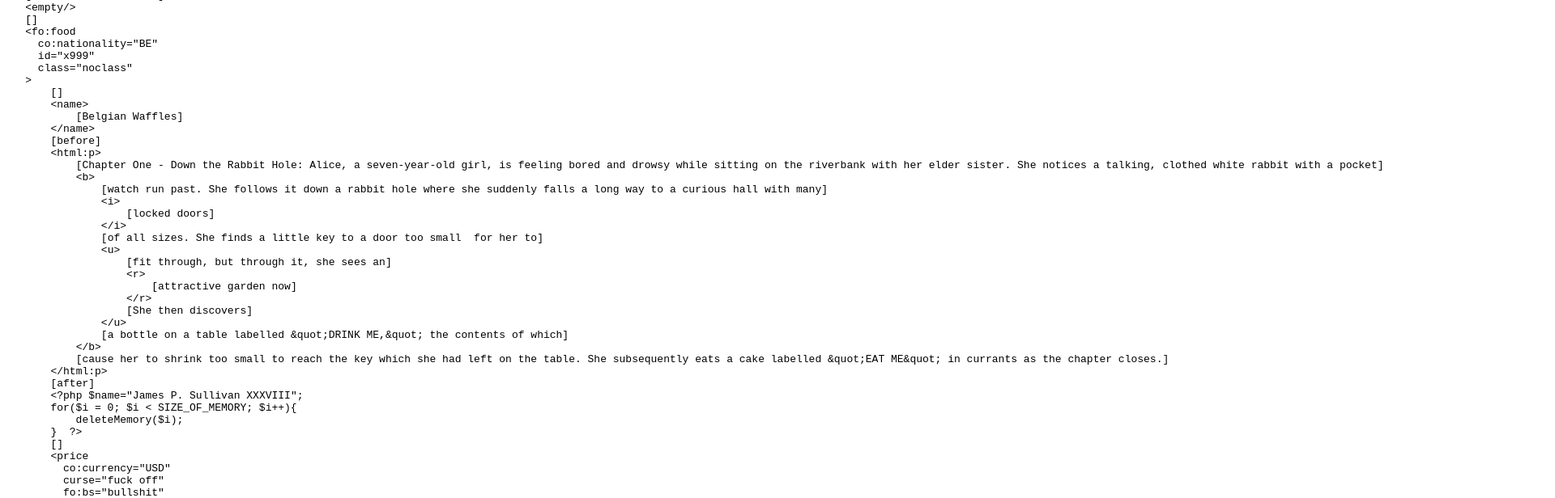
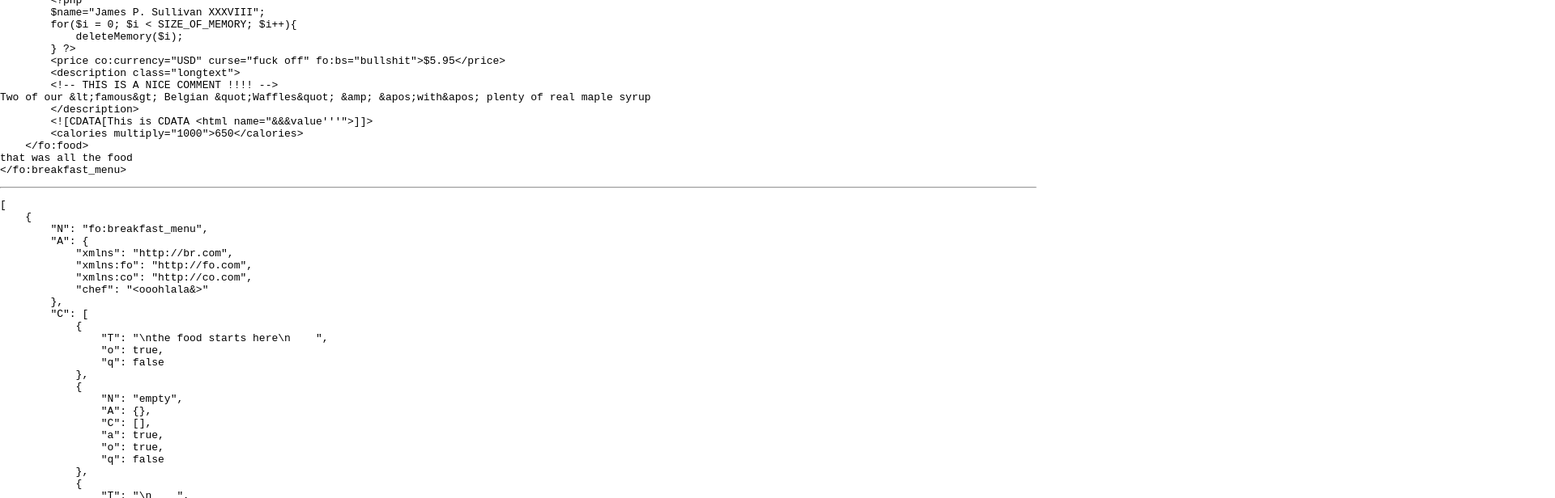
Before and after one commit to justinkelly69/snac2, a React (Create React App) app: page / in a window 1280 px wide. Shown: the part 200-816 px from the top of the page at 81% size, 1920 px wide, since content can reach past the window. Built offline with nearby package versions, Linux system fonts and the light colour scheme.

Commit message:
separated snac from tsx

```diff
--- a/src/App.tsx
+++ b/src/App.tsx
@@ -1,33 +1,48 @@
-import xml2snac from './lib/snac/xml2snac'
-import snac2xml from './lib/tsx/snac2xml';
-import xml1 from './lib/data/xml/waffle'
-
-import { OpenTag, CloseTag, EmptyTag, Text, CDATA, Comment, PI, Attributes, Attribute, Prefix, xmlOpts} from '../src/lib/tsx/outFuncs'
 import React from 'react';
 
-const fetchXml = async () => {
-    const response = await fetch('http://localhost/xml/waffle.xml', {
-        mode: "no-cors"
-    })
-    const xml = response.json()
-    console.log(JSON.stringify(response, null, 4))
-}
+import xml1 from './lib/data/xml/waffle'
+import xml2snac from './lib/snac/xml2snac'
+import snac2xml from './lib/snac/snac2xml';
+import xmlOut from './lib/tsx/snac2xml';
+import { XMLOpts, SNAC2XMLOpts } from './lib/snac/types';
+
+import { OpenTag, CloseTag, EmptyTag, Text, CDATA, Comment, PI, Attributes, Attribute, Prefix, xmlOpts} from './outFuncs'
 
 function App() {
 
+    const xmlOpts : XMLOpts = {
+        prefiNewLine: true,
+        prefixShow: true,
+        prefixChar: "    ",
+        attributePrefix: "  ",
+        selfCloseTags: true,
+        trimText: true,
+        allowComments: true,
+        allowPIs: true,
+    }
+
+    const snac2xmlOpts : SNAC2XMLOpts = {
+        selfCloseTags: true,
+        trimText: true,
+        allowComments: true,
+        allowPIs: true,
+    }
+
     const funcs = { OpenTag, CloseTag, EmptyTag, Text, CDATA, Comment, PI, Attributes, Attribute, Prefix }
-    //fetchXml()
     const snac = xml2snac(xml1)
-    const xml2 = snac2xml(snac, funcs, xmlOpts)
+    const xml2 = snac2xml(snac, xmlOpts)
+    const xml3 = xmlOut(snac, funcs, snac2xmlOpts)
 
     return (
         <>
-            <h1>Hello World</h1>
-            {/* <pre>{JSON.stringify(snac, null, 4)}</pre> */}
+            <pre>{xml1}</pre>
+            <hr />
+            <pre>{JSON.stringify(snac, null, 4)}</pre>
             <hr />
             <pre>{xml2}</pre>
+            <hr />
+            <pre>{xml3}</pre>
         </>
-
     )
 }
 
--- a/src/lib/snac/snac2xml.ts
+++ b/src/lib/snac/snac2xml.ts
@@ -1,7 +1,7 @@
 import {
     SNAC2XMLFuncs, SNACItem, SNACElement, AttributesType,
     SNACText, SNACCDATA, SNACComment, SNACPINode,
-    SNAC2XMLOpts
+    XMLOpts
 } from './types'
 
 import {
@@ -9,71 +9,84 @@ import {
     escapePIBody,
 } from './utils'
 
-const snac2xml = (snac: SNACItem[], funcs: SNAC2XMLFuncs, opts: SNAC2XMLOpts) => {
-    return _snac2xml(snac, [], funcs, opts)
+const render = (snac: SNACItem[], opts: XMLOpts) => {
+    return _render(snac, [], opts)
 }
 
-const _snac2xml = (snac: SNACItem[], path: number[], funcs: SNAC2XMLFuncs, opts: SNAC2XMLOpts) => {
+const _render = (snac: SNACItem[], path: number[], opts: XMLOpts) => {
     let out: string = "";
+    let prefix = getPrefix(path, true, opts)
 
     for (let i in Object.keys(snac)) {
         const newPath = [...path, parseInt(i)]
 
         if (snac[i].hasOwnProperty("N")) {
-            const snacElementNode: SNACElement = snac[i] as SNACElement;
+            const elementNode: SNACElement = snac[i] as SNACElement;
 
-            const elementName = snacElementNode["N"]
-            const attrs = attributesToXML(snacElementNode["A"], newPath, funcs)
-            const children = _snac2xml(snacElementNode["C"], newPath, funcs, opts)
-
-            if (children.length === 0 && opts.selfCloseTags) {
-                out += funcs.emptyTag(path, elementName, attrs)
+            if (elementNode["C"].length === 0 && opts.selfCloseTags) {
+                out += `${prefix}<${elementNode["N"]} ${attributes(prefix, elementNode["A"], opts)} />`
             }
             else {
-                out += funcs.openTag(path, elementName, attrs)
-                out += funcs.children(children)
-                out += funcs.closeTag(path, elementName)
+                out += `${prefix}<${elementNode["N"]} ${attributes(prefix, elementNode["A"], opts)}>`
+                out += _render(elementNode["C"], newPath, opts)
+                out += `${prefix}</${elementNode["N"]}>`
             }
         }
 
         else if (snac[i].hasOwnProperty("T")) {
-            const snacTextNode: SNACText = snac[i] as SNACText
-            let text = escapeHtml(snacTextNode["T"])
+            const textNode: SNACText = snac[i] as SNACText
+            let text = escapeHtml(textNode["T"])
             if (opts.trimText) {
                 text = text.trim()
+                if(text.length > 0) {
+                    out += `${prefix}[${text}]`
+                }
             }
-            out += funcs.text(path, text)
+            else {
+                out += `${prefix}[${text}]`
+            }
         }
 
         else if (snac[i].hasOwnProperty("D")) {
-            const snacCDATANode: SNACCDATA = snac[i] as SNACCDATA
-            out += funcs.cdata(path, escapeCDATA(snacCDATANode["D"]))
+            const dataNode: SNACCDATA = snac[i] as SNACCDATA
+            out += `${prefix}<![CDATA[${escapeCDATA(dataNode["D"])}]]>`
         }
 
         else if (snac[i].hasOwnProperty("M")) {
             if (opts.allowComments) {
-                const snacCommentNode: SNACComment = snac[i] as SNACComment
-                out += funcs.comment(path, escapeComment(snacCommentNode["M"]))
+                const commentNode: SNACComment = snac[i] as SNACComment
+                out += `${prefix}<!--${escapeComment(commentNode["M"])}-->`
             }
         }
 
         else if (snac[i].hasOwnProperty("L")) {
             if (opts.allowPIs) {
-                const snacPINode: SNACPINode = snac[i] as SNACPINode
-                out += funcs.pi(path, snacPINode["L"], escapePIBody(snacPINode["B"]))
+                const piNode: SNACPINode = snac[i] as SNACPINode
+                out += `${prefix}<?${piNode["L"]} ${escapePIBody(piNode["B"])} ?>`
             }
         }
     }
-
     return out
 }
 
-const attributesToXML = (atts: AttributesType, path: number[], funcs: SNAC2XMLFuncs) => {
-    let out: string = "";
+const attributes = (prefix: string, atts: AttributesType, opts: XMLOpts) => {
+    let out: string = ""
+    const attPrefix = prefix + opts.attributePrefix
     for (const name of Object.keys(atts)) {
-        out += funcs.attribute(path, name, ` ${escapeHtml(atts[name])}`)
+        out += `${attPrefix}${name}="${escapeHtml(atts[name])}"`
     }
     return out;
 }
 
-export default snac2xml
+const getPrefix = (path: number[], newline: boolean, opts: XMLOpts): string => {
+    let out = ""
+    if (opts.prefixShow) {
+        out = newline ? "\n" : ""
+        for (let i in path) {
+            out += opts.prefixChar
+        }
+    }
+    return out
+}
+
+export default render
--- a/src/lib/snac/xml2snac.ts
+++ b/src/lib/snac/xml2snac.ts
@@ -5,33 +5,32 @@ import {
 
 import { unEscapeHtml } from './utils'
 
-const xml2snac = (xml: string) => {
+const render = (xml: string) => {
     const stack: SNACNamesNode[] = []
 
-    return _xml2snac(xml, stack)['out']
+    return _render(xml, stack)['out']
 }
 
-const _xml2snac = (xml: string, stack: SNACNamesNode[]) => {
+const _render = (xml: string, stack: SNACNamesNode[]) => {
     const out: SNACItem[] = []
-    let i: number = 0
 
     while (xml.length > 0) {
-        const openTagData = xml.match(/^<([\w]*:?[\w]+)(.*)$/s)
-        const closeTagData = xml.match(/^<\/([\w]*:?[\w]+)>(.*)$/s)
-        const CDATATagData = xml.match(/^<!\[CDATA\[(.*?)\]\]>(.*)$/s)
-        const commentTagData = xml.match(/^<!--(.*?)-->(.*)$/s)
-        const PITagData = xml.match(/^<\?(\w+=?)\s+(.*?)\?>(.*)$/s)
-        const textTagData = xml.match(/^([^<>]+)(.*)$/s)
-        const blankTagData = xml.match(/^$/s)
+        const openTag = xml.match(/^<([\w]*:?[\w]+)(.*)$/s)
+        const closeTag = xml.match(/^<\/([\w]*:?[\w]+)>(.*)$/s)
+        const dataTag = xml.match(/^<!\[CDATA\[(.*?)\]\]>(.*)$/s)
+        const commentTag = xml.match(/^<!--(.*?)-->(.*)$/s)
+        const piTag = xml.match(/^<\?(\w+=?)\s+(.*?)\?>(.*)$/s)
+        const textTag = xml.match(/^([^<>]+)(.*)$/s)
+        const blankTag = xml.match(/^$/s)
 
-        if (openTagData !== null) {
-            const tagName = openTagData[1]
-            const attributeData = getAttributes(openTagData[2])
-            xml = attributeData['xml']
+        if (openTag !== null) {
+            const tagName = openTag[1]
+            const attributes = getAttributes(openTag[2])
+            xml = attributes['xml']
 
             const snac: SNACElement = {
                 N: tagName,
-                A: attributeData['attributes'],
+                A: attributes['attributes'],
                 C: [],
                 a: true,
                 o: true,
@@ -42,8 +41,8 @@ const _xml2snac = (xml: string, stack: SNACNamesNode[]) => {
                 N: snac['N']
             })
 
-            if (attributeData['hasChildren']) {
-                const kids = _xml2snac(xml, stack)
+            if (attributes['hasChildren']) {
+                const kids = _render(xml, stack)
                 snac['C'] = kids['out']
                 xml = kids['xml']
                 out.push(snac)
@@ -52,11 +51,10 @@ const _xml2snac = (xml: string, stack: SNACNamesNode[]) => {
                 out.push(snac)
                 const prev = stack.pop()
             }
-            i = i + 1
         }
 
-        else if (closeTagData !== null) {
-            const tagName = closeTagData[1]
+        else if (closeTag !== null) {
+            const tagName = closeTag[1]
             const snac: SNACNamesNode = {
                 N: tagName
             }
@@ -67,57 +65,57 @@ const _xml2snac = (xml: string, stack: SNACNamesNode[]) => {
             }
 
             return {
-                xml: closeTagData[2],
+                xml: closeTag[2],
                 out: out
             }
         }
 
-        else if (CDATATagData !== null) {
+        else if (dataTag !== null) {
             if (stack.length > 0) {
                 out.push({
-                    D: CDATATagData[1],
+                    D: dataTag[1],
                     o: true,
                     q: false
                 })
             }
-            xml = CDATATagData[2]
+            xml = dataTag[2]
         }
 
-        else if (commentTagData !== null) {
+        else if (commentTag !== null) {
             if (stack.length > 0) {
                 out.push({
-                    M: commentTagData[1],
+                    M: commentTag[1],
                     o: true,
                     q: false
                 })
             }
-            xml = commentTagData[2]
+            xml = commentTag[2]
         }
 
-        else if (PITagData !== null) {
+        else if (piTag !== null) {
             if (stack.length > 0) {
                 out.push({
-                    L: PITagData[1],
-                    B: PITagData[2],
+                    L: piTag[1],
+                    B: piTag[2],
                     o: true,
                     q: false
                 })
             }
-            xml = PITagData[3]
+            xml = piTag[3]
         }
 
-        else if (textTagData !== null) {
+        else if (textTag !== null) {
             if (stack.length > 0) {
                 out.push({
-                    T: unEscapeHtml(textTagData[1]),
+                    T: unEscapeHtml(textTag[1]),
                     o: true,
                     q: false
                 })
             }
-            xml = textTagData[2]
+            xml = textTag[2]
         }
 
-        else if (blankTagData !== null) {
+        else if (blankTag !== null) {
             if (stack.length > 0) {
                 out.push({
                     T: "",
@@ -129,7 +127,7 @@ const _xml2snac = (xml: string, stack: SNACNamesNode[]) => {
         }
 
         else {
-            throw Error(`Invalid tag ${xml}\n`)
+            throw Error(`invalid tag ${xml}\n`)
         }
     }
 
@@ -168,7 +166,7 @@ const getAttributes = (xml: string): AttributesXMLhasChildrenType => {
         }
 
         else {
-            throw Error(`INVALID ATTRIBUTE ${xml}\n`)
+            throw Error(`iNVALiD ATTRiBUTE ${xml}\n`)
         }
     }
 
@@ -214,4 +212,4 @@ const getValueString = (text: string, quoteChar: QuoteChar): AttributeValueType
     return null
 }
 
-export default xml2snac
+export default render
--- a/src/lib/tsx/outFuncs.tsx
+++ b/src/outFuncs.tsx
@@ -1,6 +1,6 @@
 import React from 'react'
 
-import { AttributesType, PrefixOpts } from '../snac/types'
+import { AttributesType, PrefixOpts } from './lib/snac/types'
 
 export const prefixOpts = {
     showPrefix: true,
@@ -26,7 +26,7 @@ export const OpenCloseEmptyTag = (props: {
     isEmpty: boolean,
     isClose: boolean
 }): JSX.Element =>
-    <div>
+    <>
         <Prefix path={props.path} opts={prefixOpts} />
         &lt;
         {props.isClose ? '/' : null}
@@ -49,7 +49,7 @@ export const OpenCloseEmptyTag = (props: {
             : null
         }
         &gt;
-    </div>
+    </>
 
 export const OpenTag = (props: {
     path: number[],
```
Also changed, not shown: src/lib/snac/types.ts (+12 -1 lines).
